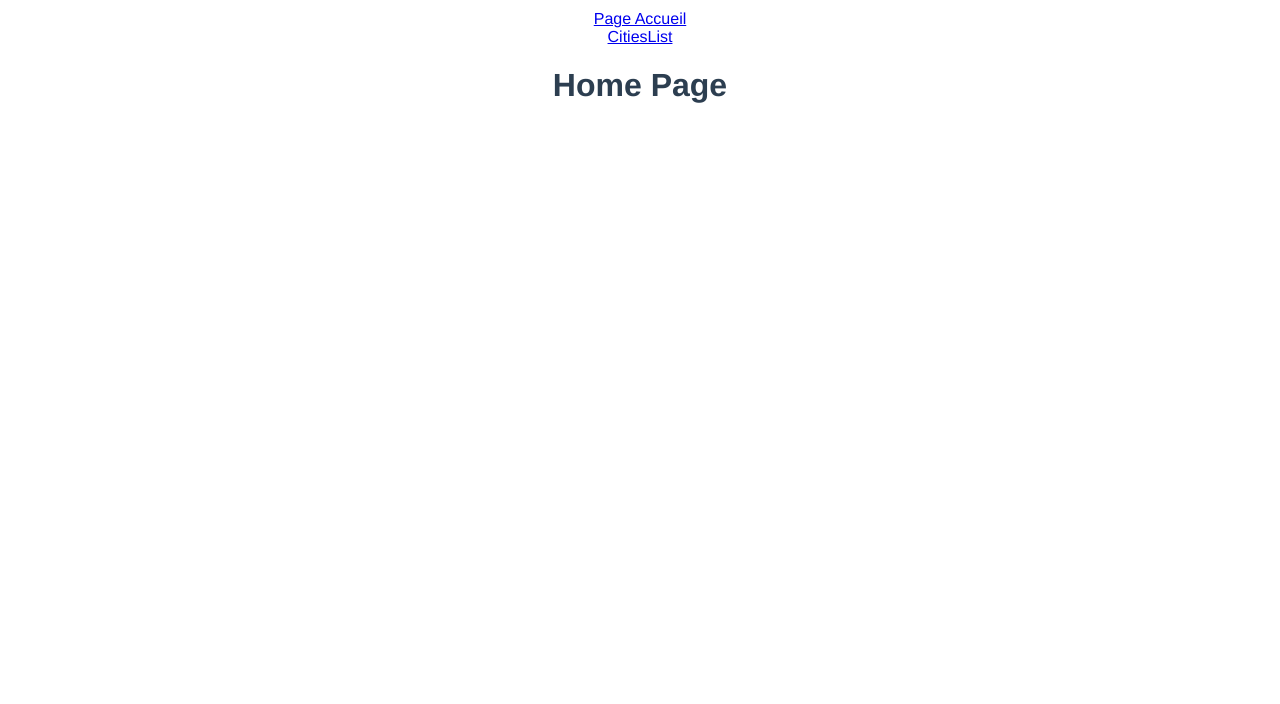
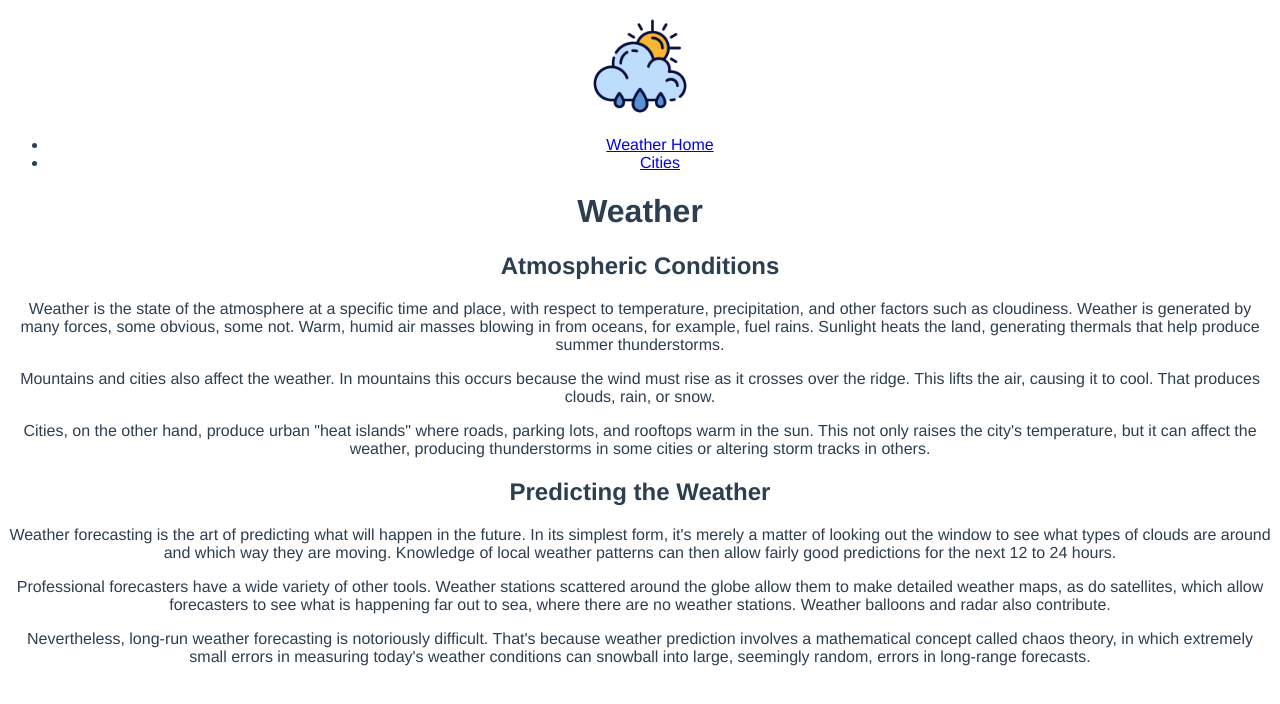
Before and after one commit to iulian-cmd/Vue.js-D-couverte, a Vue app: page / in a window 1280 px wide. Shown: the top 704 px of the page. Built offline with nearby package versions, Linux system fonts and the light colour scheme.

Commit message:
router comms

```diff
--- a/src/App.vue
+++ b/src/App.vue
@@ -1,7 +1,14 @@
 <template>
-  <div>
-    <router-link to="/">Page Accueil</router-link><br />
-    <router-link to="/cities">CitiesList</router-link>
+  <nav>
+    <p><img src="./assets/weather.png" width="100" /></p>
+    <ul>
+      <li><router-link to="/">Weather Home</router-link><br /></li>
+      <li>
+        <router-link to="/cities">Cities</router-link>
+      </li>
+    </ul>
+  </nav>
+  <div id="appVue">
     <router-view />
   </div>
 </template>
--- a/src/components/CitiesList.vue
+++ b/src/components/CitiesList.vue
@@ -1,6 +1,6 @@
 <template>
   <div class="hello">
-    <h1>La météo des villes:</h1>
+    <h1>The weather of the cities:</h1>
     <City
       v-for="item in cities"
       :key="item.id"
--- a/src/components/City.vue
+++ b/src/components/City.vue
@@ -1,18 +1,17 @@
 <template>
-  <div class="hello">
+  <div class="weather">
     <p>
-      Pour la <span id="redcolor">{{ name }}</span>
+      <span id="redcolor">{{ name }}</span>
     </p>
     <p>
-      Le temps est <span id="redcolor">{{ weather }}</span>
+      Weather:<span id="redcolor">{{ weather }}</span>
     </p>
     <p>
-      La temperature est <span id="redcolor">{{ temperature }}</span> °C.
+      Temperature:<span id="redcolor">{{ temperature }}</span> °C.
     </p>
     <p>
-      Pour la date de <span id="redcolor">{{ timeFormat }}.</span>
+      Updated at:<span id="redcolor">{{ timeFormat }}.</span>
     </p>
-    <span id="line">°°°°°°°°°°°°°°°°°°°°°°°°°°°°°°°°°°°°°°°°°°°</span>
   </div>
 </template>
 
@@ -25,17 +24,26 @@ export default {
 
 <!-- Add "scoped" attribute to limit CSS to this component only -->
 <style scoped>
-.hello {
+body{
+  display: flex;
+  justify-content: space-between;
+
+}
+.weather {
+  width: 300px;
+  background: #fffce2;
   display: flex;
   flex-direction: column;
   justify-content: space-evenly;
   align-items: flex-start;
   font-weight: bold;
   color: blueviolet;
+  border-radius: 10px;
+  padding: 10px;
+  box-shadow: 2px 2px 10px rgb(141, 139, 116);
+  margin: 20px;
 }
-body {
-  background-color: bisque;
-}
+
 ul {
   list-style-type: none;
 }
@@ -54,7 +62,6 @@ p {
   padding: 0 15px 5px 5px;
   border-right-width: 12px;
   border-color: rgb(60, 108, 148);
-  background: #fffce2;
 }
 #line {
   font-family: "Courier New", Courier, monospace;
--- a/src/components/Home.vue
+++ b/src/components/Home.vue
@@ -1,5 +1,50 @@
 <template>
-  <h1>Home Page</h1>
+  <h1>Weather</h1>
+  <h2>Atmospheric Conditions</h2>
+  <p>
+    Weather is the state of the atmosphere at a specific time and place, with
+    respect to temperature, precipitation, and other factors such as cloudiness.
+    Weather is generated by many forces, some obvious, some not. Warm, humid air
+    masses blowing in from oceans, for example, fuel rains. Sunlight heats the
+    land, generating thermals that help produce summer thunderstorms.
+  </p>
+
+  <p>
+    Mountains and cities also affect the weather. In mountains this occurs
+    because the wind must rise as it crosses over the ridge. This lifts the air,
+    causing it to cool. That produces clouds, rain, or snow.
+  </p>
+
+  <p>
+    Cities, on the other hand, produce urban "heat islands" where roads, parking
+    lots, and rooftops warm in the sun. This not only raises the city's
+    temperature, but it can affect the weather, producing thunderstorms in some
+    cities or altering storm tracks in others.
+  </p>
+  <h2>Predicting the Weather</h2>
+  <p>
+    Weather forecasting is the art of predicting what will happen in the future.
+    In its simplest form, it's merely a matter of looking out the window to see
+    what types of clouds are around and which way they are moving. Knowledge of
+    local weather patterns can then allow fairly good predictions for the next
+    12 to 24 hours.
+  </p>
+
+  <p>
+    Professional forecasters have a wide variety of other tools. Weather
+    stations scattered around the globe allow them to make detailed weather
+    maps, as do satellites, which allow forecasters to see what is happening far
+    out to sea, where there are no weather stations. Weather balloons and radar
+    also contribute.
+  </p>
+
+  <p>
+    Nevertheless, long-run weather forecasting is notoriously difficult. That's
+    because weather prediction involves a mathematical concept called chaos
+    theory, in which extremely small errors in measuring today's weather
+    conditions can snowball into large, seemingly random, errors in long-range
+    forecasts.
+  </p>
 </template>
 
 <script>
--- a/src/main.js
+++ b/src/main.js
@@ -5,5 +5,7 @@ import App from './App.vue'
 import router from '@/router'
 
 const app = createApp(App)
+
+// on a  acces au routeur comme this.$router
 app.use(router)
 app.mount('#app')
--- a/src/router/index.js
+++ b/src/router/index.js
@@ -1,13 +1,17 @@
+// import deux methodes pour que le code peut marcher
 import {
     createRouter,
     createWebHistory
 } from "vue-router";
+
+// chemins vers les composants (.vue)
 import
 CitiesList
 from "../components/CitiesList";
 import
 Home
 from "../components/Home";
+
 
 const router = createRouter({
     routes: [{
@@ -24,5 +28,5 @@ const router = createRouter({
 
     history: createWebHistory()
 })
-
+// le router est pret pour etre utilisé
 export default router
```
Also changed, not shown: src/assets/weather.png (added).
